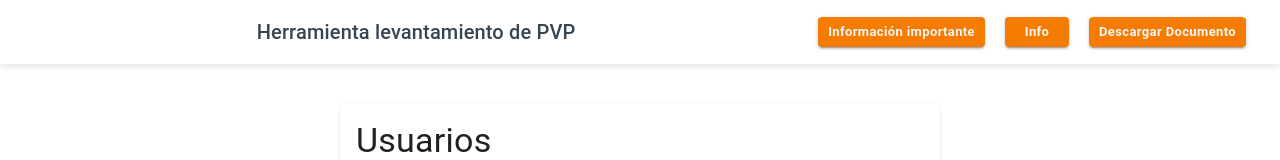
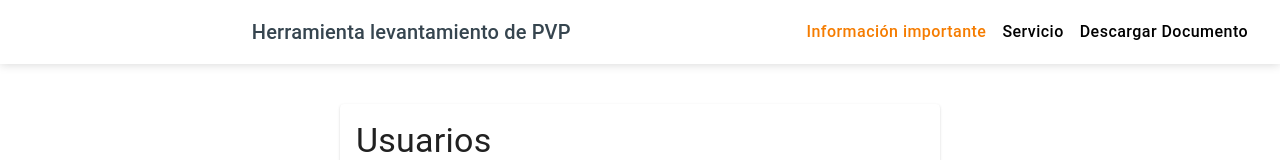
Before and after one commit to Lucas-Vergara/etexScrapF, a React (Create React App) app: page /users in a window 1280 px wide. Shown: the top 160 px of the page. Built offline with nearby package versions, Linux system fonts and the light colour scheme; no server answers; what react-pivottable would draw is missing.

Commit message:
style changes

```diff
--- a/src/components/Button/EtexButton.tsx
+++ b/src/components/Button/EtexButton.tsx
@@ -1,12 +1,32 @@
 import React from "react";
 import Button from "@mui/material/Button";
 
-interface DashboardProps {
+interface ButtonProps {
   onClick: any;
   text: string;
+  color: string;
+  original: boolean;
 }
 
-const EtexButton: React.FC<DashboardProps> = (props) => {
+const EtexButton: React.FC<ButtonProps> = (props) => {
+  if (!props.original) {
+    return (
+      <Button
+        variant="text"
+        onClick={props.onClick}
+        sx={{
+          fontSize: "16px",
+          textTransform: "none",
+          color: props.color,
+          "&:hover": {
+            backgroundColor: "rgba(251, 192, 147, 0.2)",
+          },
+        }}
+      >
+        {props.text}
+      </Button>
+    );
+  }
   return (
     <Button
       variant="contained"
--- a/src/components/Disclaimer/Disclaimer.tsx
+++ b/src/components/Disclaimer/Disclaimer.tsx
@@ -16,7 +16,7 @@ function Disclaimer() {
     <div
       style={{
         left: "0",
-        marginTop: "-15px",
+        marginTop: "-12px",
         marginBottom: "10px",
       }}
     >
--- a/src/components/NavBar/NavBar.tsx
+++ b/src/components/NavBar/NavBar.tsx
@@ -73,14 +73,28 @@ export default function NavBar() {
           </Typography>
           <Box sx={{ display: "flex" }}>
             <EtexButton
+              original={false}
+              color="#f57c00"
               text="Información importante"
               onClick={handleLegalClick}
             />
             {currentUser.username === "admin" && (
-              <EtexButton text="Usuarios" onClick={handleUsersClick} />
+              <EtexButton
+                original={false}
+                color="black"
+                text="Usuarios"
+                onClick={handleUsersClick}
+              />
             )}
-            <EtexButton text="Info" onClick={handleServiceInfoClick} />
             <EtexButton
+              original={false}
+              text="Servicio"
+              onClick={handleServiceInfoClick}
+              color="black"
+            />
+            <EtexButton
+              original={false}
+              color="black"
               onClick={handleDownloadExcel}
               text="Descargar Documento"
             ></EtexButton>
--- a/src/components/ServiceInfo/ServiceInfo.tsx
+++ b/src/components/ServiceInfo/ServiceInfo.tsx
@@ -202,6 +202,8 @@ function ServiceInfo() {
           </TableContainer>
           {!running && (
             <EtexButton
+              color="black"
+              original={true}
               onClick={handleRunScript}
               text="Ejecutar Proceso de Scraping"
             />
--- a/src/components/UsersPanel/UsersPanel.tsx
+++ b/src/components/UsersPanel/UsersPanel.tsx
@@ -89,7 +89,12 @@ const UsersPanel = () => {
               ))}
             </List>
             <br />
-            <EtexButton text="Crear Usuario" onClick={handleCreateUserClick} />
+            <EtexButton
+              original={true}
+              color="black"
+              text="Crear Usuario"
+              onClick={handleCreateUserClick}
+            />
           </CardContent>
         </Card>
       </Container>
```
Also changed, not shown: src/components/AppWidgetSummary/AppWidgetSummary.tsx (+5 -3 lines).
